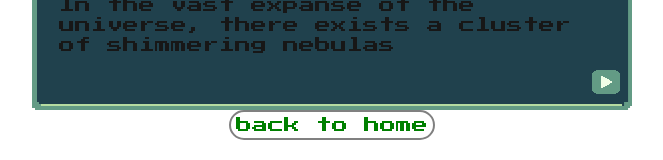
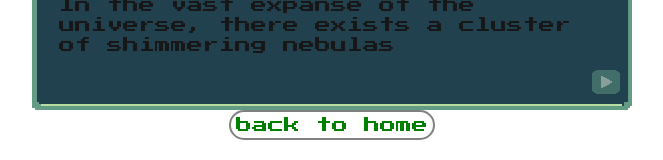
Before and after one commit to levinthiel/KoroKoro, a Next.js app: page /OpeningScenePage in a window 1280 px wide. Shown: the part 545-705 px from the top of the page, without its empty margins (308-971 px from the left). Built offline with nearby package versions, Linux system fonts and the light colour scheme.

Commit message:
uncomment blinking animation of arrow button

```diff
--- a/app/OpeningScenePage/page.js
+++ b/app/OpeningScenePage/page.js
@@ -95,7 +95,7 @@ const TextBoxButton = styled.button`
   height: 24px;
   right: 12px;
   top: 130px;
-  /* animation: blink 1s infinite ease-in-out;
+  animation: blink 1s infinite ease-in-out;
   @keyframes blink {
     0% {
       opacity: 0;
@@ -106,7 +106,7 @@ const TextBoxButton = styled.button`
     100% {
       opacity: 1;
     }
-  } */
+  }
 `;
 const LinkWrapper = styled.div`
   color: green;
```
